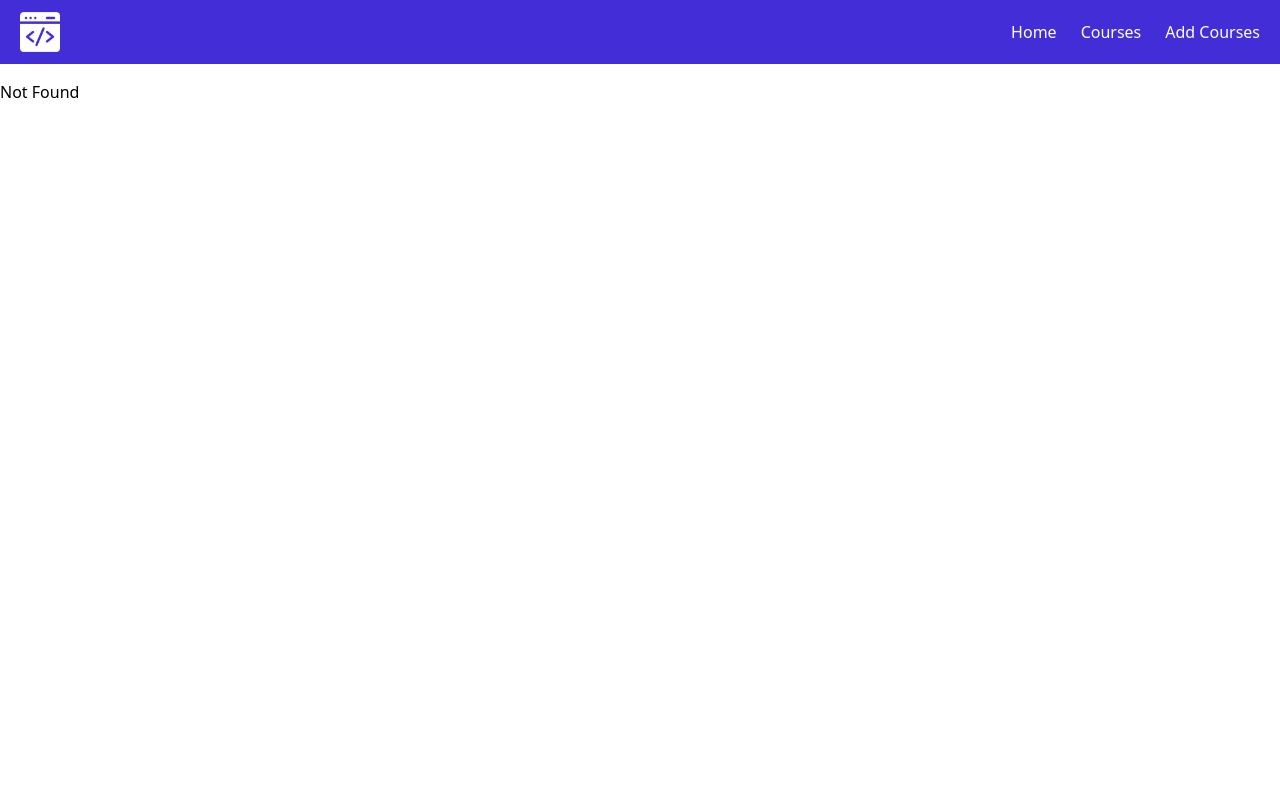
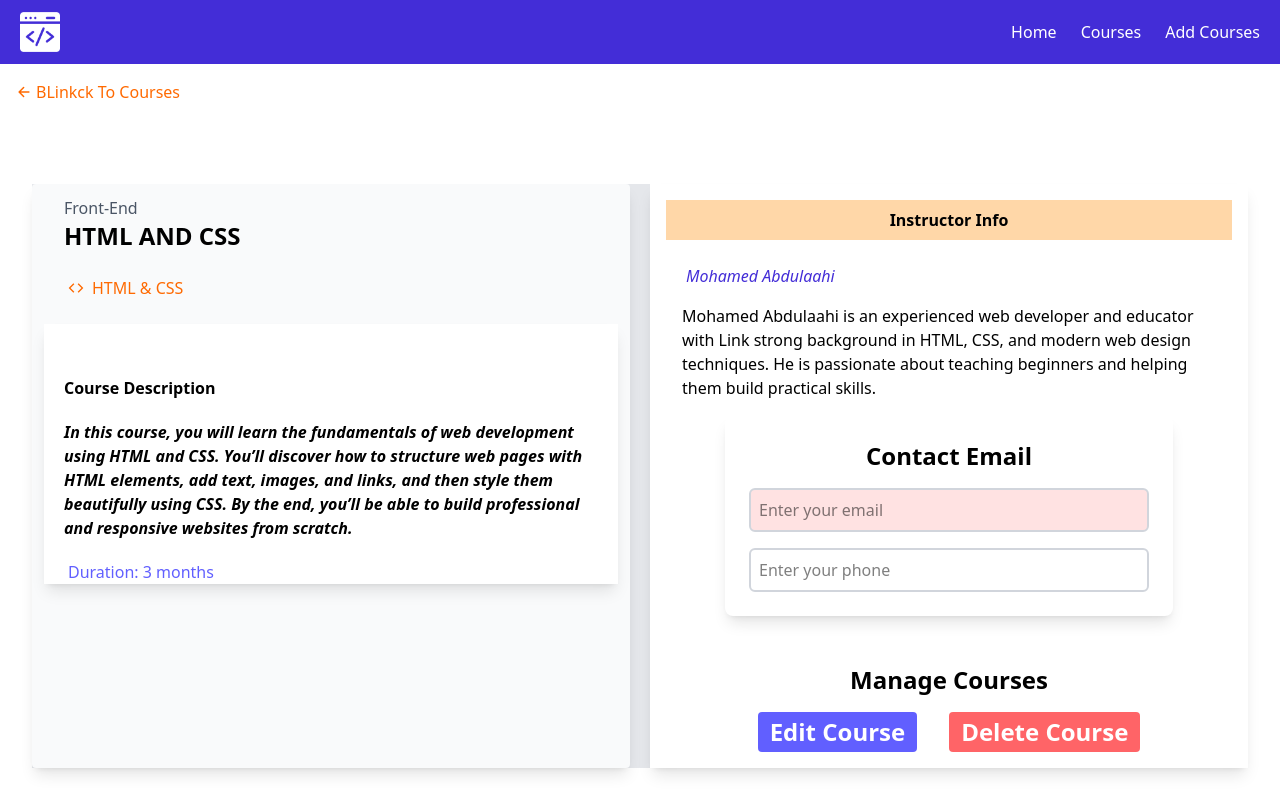
Before and after one commit to atoosh22/QALAM-PLATFORM, a React (Vite) app: page /Courses/1 in a window 1280 px wide. Before the commit this address had no page. Built offline with nearby package versions, Linux system fonts and the light colour scheme.

Commit message:
added Course Details

```diff
--- a/src/App.jsx
+++ b/src/App.jsx
@@ -17,8 +17,8 @@ const App = () => {
     <Route path='/' element={<HomePage/>}/>
     <Route path='/CoursesPage' element={<CoursesPage/>}/>
     <Route path='/AddCourses' element={<AddCourses/>}/>
-    <Route path='/EditCoursepage/:id' element={<EditCoursePage/>}/>
-    <Route path='/CoursesPage/:id' element={<CourseDetails/>}/>
+    <Route path='/EditCourse/:id' element={<EditCoursePage/>}/>
+    <Route path='/Courses/:id' element={<CourseDetails/>}/>
     <Route path='*' element={<NotFoundPage/>}/>
   </Routes>
   </>
--- a/src/Component/CourseCard.jsx
+++ b/src/Component/CourseCard.jsx
@@ -14,7 +14,8 @@ const CourseCard = ({course}) => {
           <IoCodeSlashOutline />
           <h3 className="ml-2">{course.technology}</h3>
         </div>
-        <Link className="bg-indigo-700 hover:bg-indigo-500 text-white rounded text-center block py-2" to="coursedetails.html">Read More</Link>
+        <Link className="bg-indigo-700 hover:bg-indigo-500 text-white rounded text-center block py-2"
+        to={`/Courses/${course.id}`}>Read More</Link>
       </div>
     </>
   )
--- a/src/Component/ViewAllCourses.jsx
+++ b/src/Component/ViewAllCourses.jsx
@@ -4,7 +4,7 @@ const ViewAllCourses = () => {
   return (
     <>
     <div className="flex justify-center">
-    <Link to="" className="text-center p-2 text-white bg-black rounded mt-10 mb-12 w-40 hover:bg-gray-800 transition">
+    <Link to="/CoursesPage" className="text-center p-2 text-white bg-black rounded mt-10 mb-12 w-40 hover:bg-gray-800 transition">
       View All Courses
     </Link>
   </div>
--- a/src/Pages/CourseDetails.jsx
+++ b/src/Pages/CourseDetails.jsx
@@ -1,10 +1,108 @@
 import React from 'react'
+import { Link } from 'react-router-dom'
+import { RiCodeFill } from "react-icons/ri";
+import { IoArrowBack } from "react-icons/io5";
 
 const CourseDetails = () => {
   return (
-     <div className='mt-20'>
-       Course details
-    </div>
+    <>
+      {/* Back to home */}
+      <div className="flex pt-20 items-center pl-4 text-orange-500 space-x-1">
+        <Link to="/">
+        <IoArrowBack />
+        </Link>
+        <Link to="/CoursesPage">
+          <h2>BLinkck To Courses</h2>
+        </Link>
+      </div>
+
+      {/* Main section */}
+      <div className="bg-gray-200 grid grid-cols-1 md:grid-cols-2 gap-5 mt-20 mx-4 md:mx-8 justify-center">
+
+        {/* Section one */}
+        <div className="bg-gray-50 shadow-lg rounded p-3">
+          <span className="pl-5 text-gray-600">Front-End</span>
+          <h1 className="pl-5 text-2xl font-semibold">HTML AND CSS</h1>
+
+          <div className="flex items-center text-orange-500 p-6">
+            <RiCodeFill />
+            <h3 className="ml-2">HTML & CSS</h3>
+          </div>
+
+          {/* Course description */}
+          <div className="bg-white shadow-lg pt-10">
+            <h2 className="font-bold pl-5 pt-3">Course Description</h2>
+            <p className="p-5 font-semibold italic">
+              In this course, you will learn the fundamentals of web development using HTML and CSS.
+              You’ll discover how to structure web pages with HTML elements, add text, images, and links,
+              and then style them beautifully using CSS. By the end, you’ll be able to build professional
+              and responsive websites from scratch.
+            </p>
+            <Link to="#" className="text-indigo-500 pl-6">
+              Duration: 3 months
+            </Link>
+          </div>
+        </div>
+
+        {/* Section two */}
+        <div className="bg-white shadow-lg p-4">
+          <h1 className="font-bold text-center bg-orange-200 mb-6 p-2">
+            Instructor Info
+          </h1>
+
+          <span className="p-5 text-indigo-700 italic">
+            Mohamed Abdulaahi
+          </span>
+
+          <p className="p-4">
+            Mohamed Abdulaahi is an experienced web developer and educator with Link strong background in
+            HTML, CSS, and modern web design techniques. He is passionate about teaching beginners and
+            helping them build practical skills.
+          </p>
+
+          {/* Contact form */}
+          <div className="max-w-md bg-white shadow-lg p-6 rounded-lg mx-auto">
+            <h2 className="text-center font-bold text-2xl mb-4">
+              Contact Email
+            </h2>
+
+            <input
+              type="email"
+              placeholder="Enter your email"
+              className="w-full border-2 border-gray-300 p-2 rounded-md outline-none
+              focus:ring-2 focus:ring-blue-400 invalid:bg-red-100 valid:bg-green-100 transition-all"
+              required
+            />
+
+            <input
+              type="tel"
+              placeholder="Enter your phone"
+              className="w-full border-2 border-gray-300 p-2 rounded-md outline-none
+              focus:ring-2 focus:ring-blue-400 mt-4"
+            />
+          </div>
+
+          {/* Manage courses */}
+          <div className="text-2xl text-center font-bold mt-8">
+            <h2 className="p-4 select-none">Manage Courses</h2>
+            <div className="flex gap-8 items-center justify-center">
+              <Link
+                to="/EditCourse"
+                className="bg-indigo-500 text-white rounded px-3 py-1 hover:bg-indigo-300"
+              >
+                Edit Course
+              </Link>
+              <Link
+                to="#"
+                className="bg-red-400 hover:bg-red-200 text-white rounded px-3 py-1"
+              >
+                Delete Course
+              </Link>
+            </div>
+          </div>
+        </div>
+      </div>
+    </>
   )
 }
 
```
